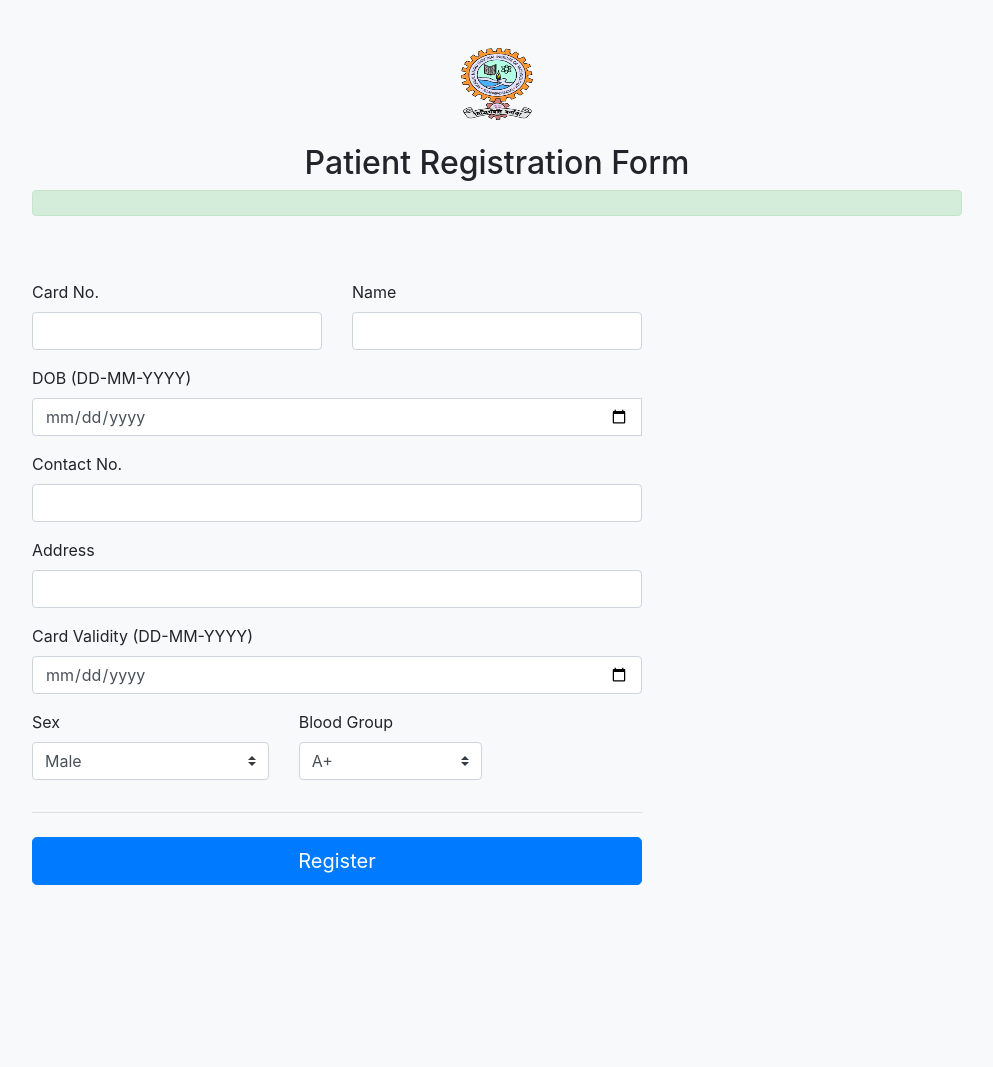
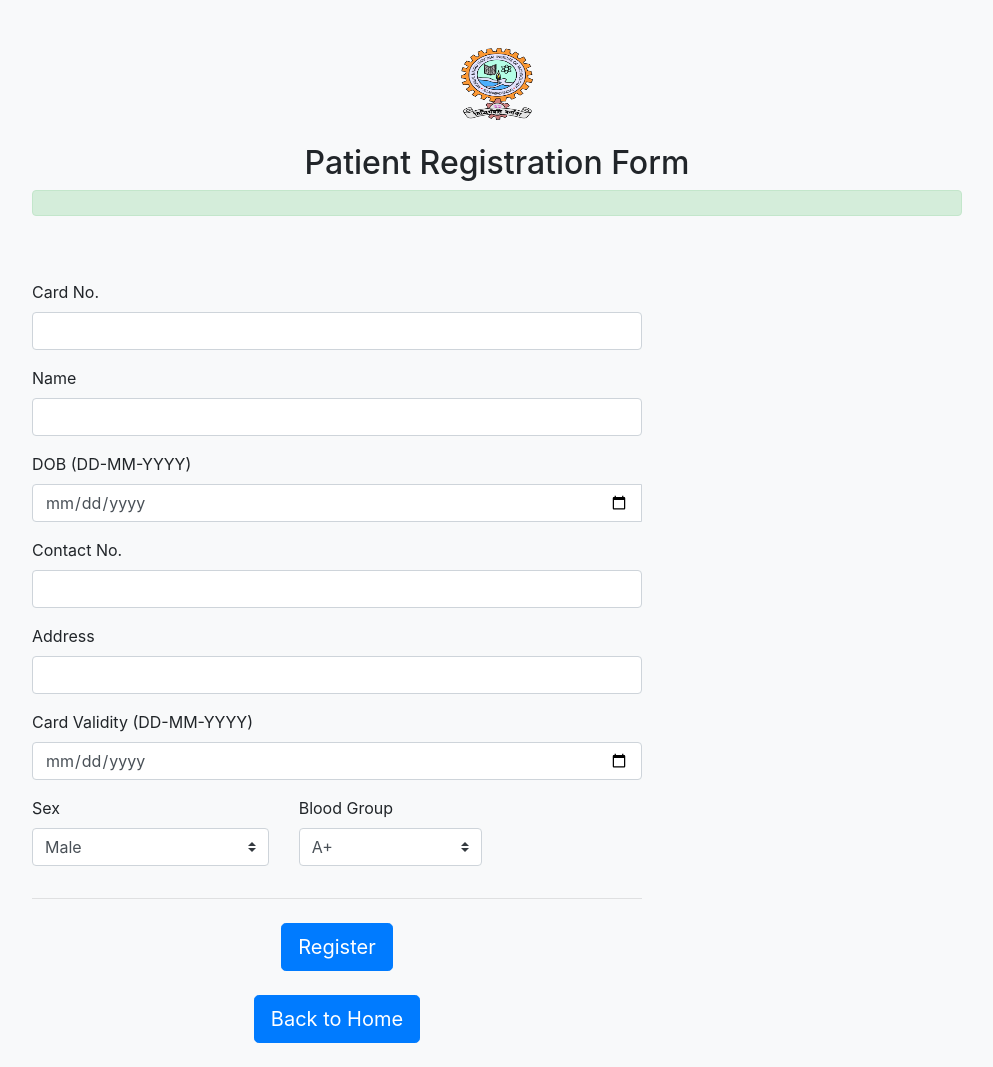
Before and after one commit to zoop-ad/HealthCenter, a Django app: page /hc/patientreg in a window 1280 px wide. Shown: the whole page, without its empty margins (143-1136 px from the left). Before the commit the page ends 885 px from the top, so only its background shows below. Run offline with Django 3.2, Linux system fonts and the light colour scheme; some libraries are stand-ins or nearby versions.

Commit message:
Adding navigation buttons

```diff
--- a/healthcenter/admin.py
+++ b/healthcenter/admin.py
@@ -3,7 +3,7 @@ from .models import Doctor,Patient,Employee,Timing,OPDRegistration,Feedback,Medi
 # Register your models here.
 admin.site.site_title = "MNNIT Health Center Admin"
 admin.site.site_header = "MNNIT Health Center Admin"
-
+admin.site.site_url = "/hc"
 
 admin.site.register(Patient)
 admin.site.register(Timing)
--- a/healthcenter/templates/healthcenter/feedback.html
+++ b/healthcenter/templates/healthcenter/feedback.html
@@ -122,6 +122,10 @@ if(typeof _bsa !== 'undefined' && _bsa) {
 				<textarea onfocus="this.value = '';" onblur="if (this.value == '') {this.value = 'Type here';}" required="" name="suggestion">Type here</textarea>
 				<input type="submit" value="Send Feedback">
 		</form>
+		<br>
+		<form method="GET" action="/hc">
+			<input type="submit" value="Back to Home">
+		  </form>
 	</div>
 
 
--- a/healthcenter/templates/healthcenter/patientreg.html
+++ b/healthcenter/templates/healthcenter/patientreg.html
@@ -50,14 +50,14 @@
       <form class="needs-validation" method="POST" action="/hc/registerpatient" novalidate>
         {% csrf_token %}
         <div class="row">
-                <div class="col-md-6 mb-3">
+                <div class="col-md-12 mb-3">
                         <label for="firstName">Card No.</label>
                         <input type="text" class="form-control" name="cardno" id="firstName" placeholder="" value="" required>
                         <div class="invalid-feedback">
                           Valid card number is required.
                         </div>
                       </div>
-          <div class="col-md-6 mb-3">
+          <div class="col-md-12 mb-3">
             <label for="firstName">Name</label>
             <input type="text" class="form-control" id="firstName" name="fname" placeholder="" value="" required>
             <div class="invalid-feedback">
@@ -129,12 +129,19 @@
 
         </div>
         <hr class="mb-4">
+<center>
+        <button class="btn btn-primary btn-lg " type="submit">Register</button>
 
-        <button class="btn btn-primary btn-lg btn-block" type="submit">Register</button>
       </form>
+      <br>
+      <br>
+      <form method="GET" action="/hc">
+        <button class="btn btn-primary btn-lg " type="submit">Back to Home</button>
+
+      </form></center>
     </div>
   </div>
-
+<br>
 
 </div>
 <script src="https://code.jquery.com/jquery-3.3.1.slim.min.js"></script>
--- a/healthcenter/views.py
+++ b/healthcenter/views.py
@@ -60,7 +60,6 @@ def docavailcheck(request):
     timings = Timing.objects.filter(dr=doc).filter(day=days)
     doc_list = Doctor.objects.all()
     nm = 'Dr. '+doc.emp.first_name + ' ' + doc.emp.last_name
-    print(nm)
     return render(request,'healthcenter/docavail.html',{'times':timings,'docs':doc_list,'docname':nm})
 
 def diagnose(request):
```
Also changed, not shown: healthcenter/templates/healthcenter/docavail.html (+8 -3 lines), healthcenter/templates/healthcenter/medavail.html (+6 -1 lines), healthcenter/templates/healthcenter/opdreg.html (+11 -2 lines), db.sqlite3.
